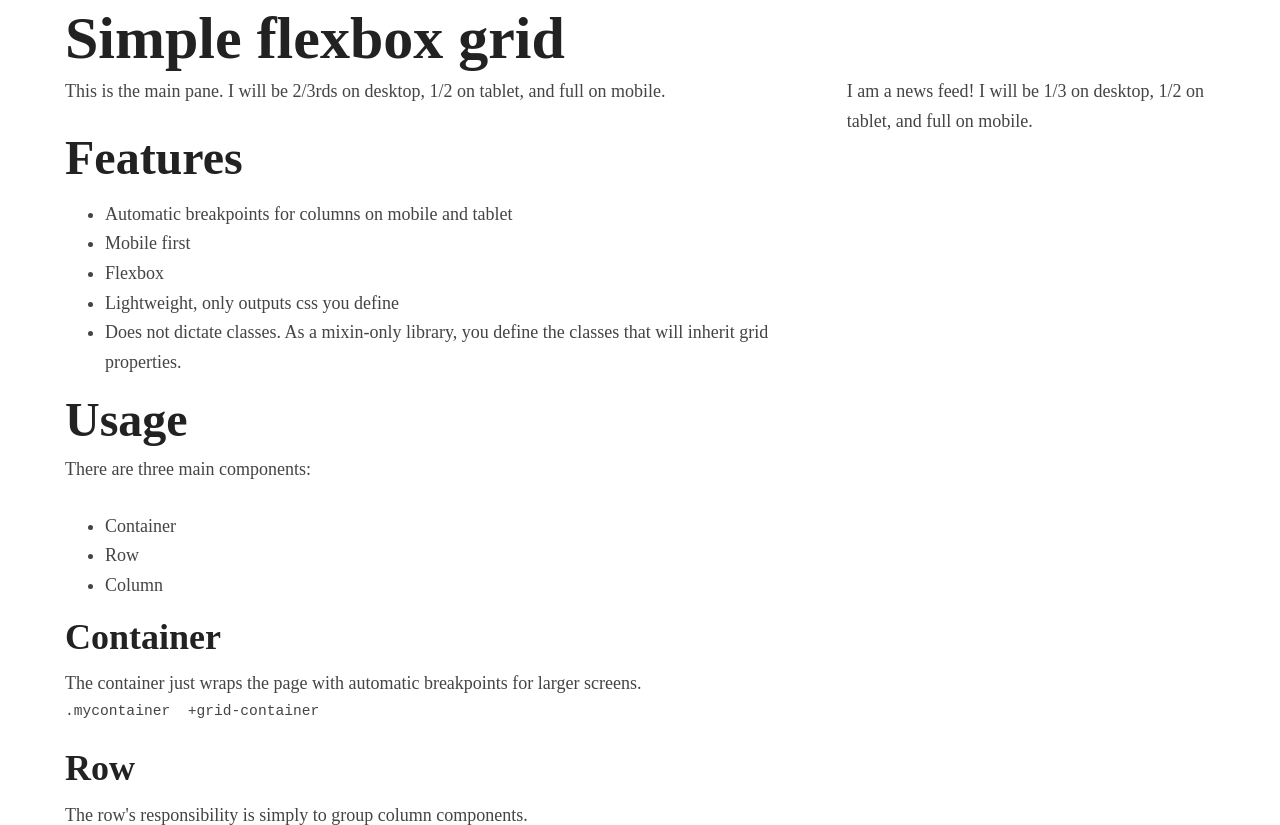
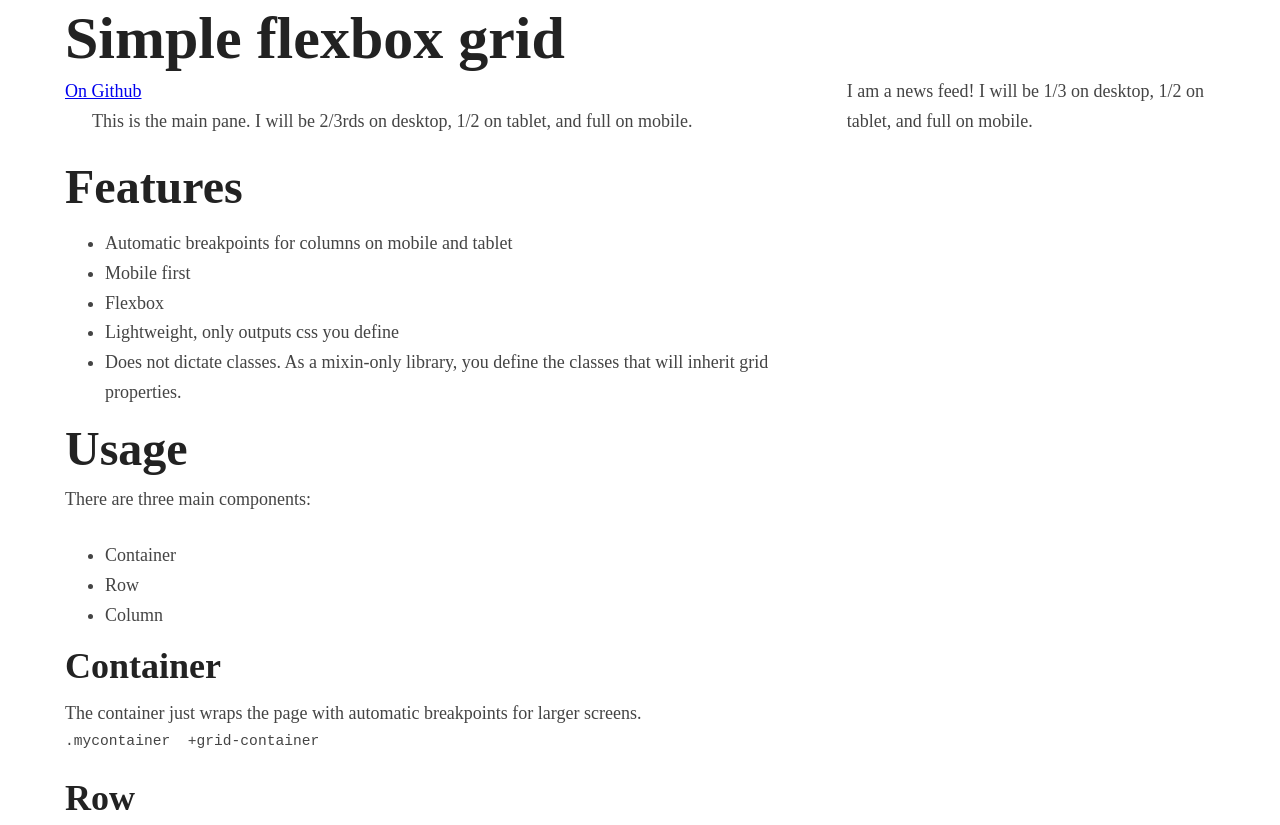
Before and after one commit to adamjgrant/Modest-Flexbox-Grid, a website: page index.jade in a window 1280 px wide. Shown: the top 825 px of the page. Drawn offline with nearby package versions, Linux system fonts and the light colour scheme; files that its build step writes are made by us from their sources.

Commit message:
linking back to github

```diff
--- a/index.jade
+++ b/index.jade
@@ -11,6 +11,8 @@ html
 
       article.content
         .main
+          p
+            a(href="https://github.com/ajkochanowicz/Modest-Flexbox-Grid/") On Github
           p This is the main pane. I will be 2/3rds on desktop, 1/2 on tablet, and full on mobile.
 
           h2 Features
```
